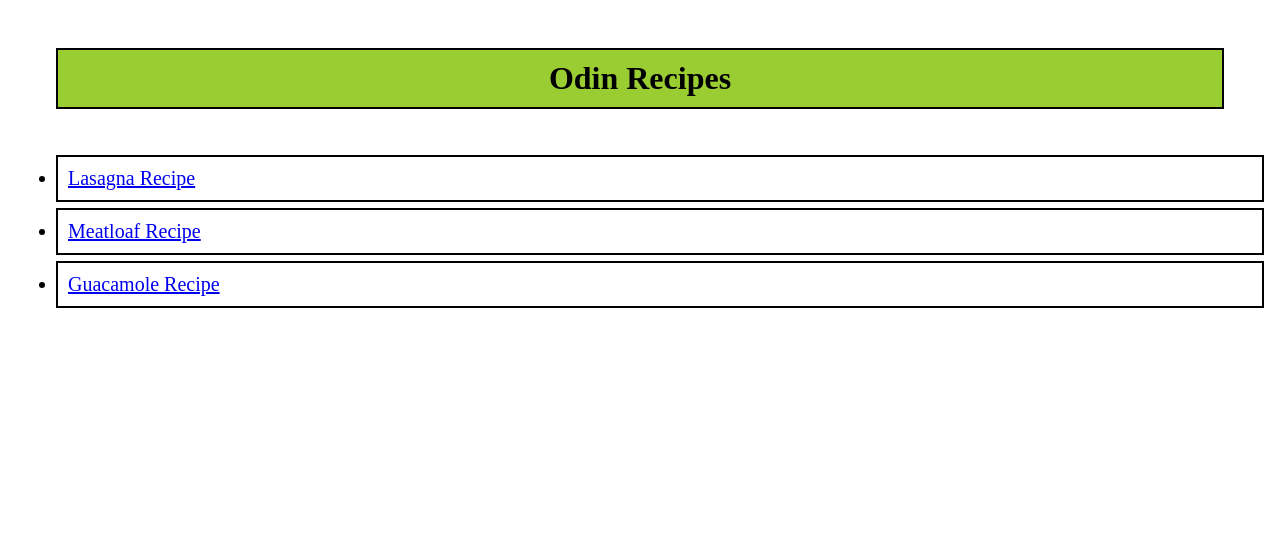
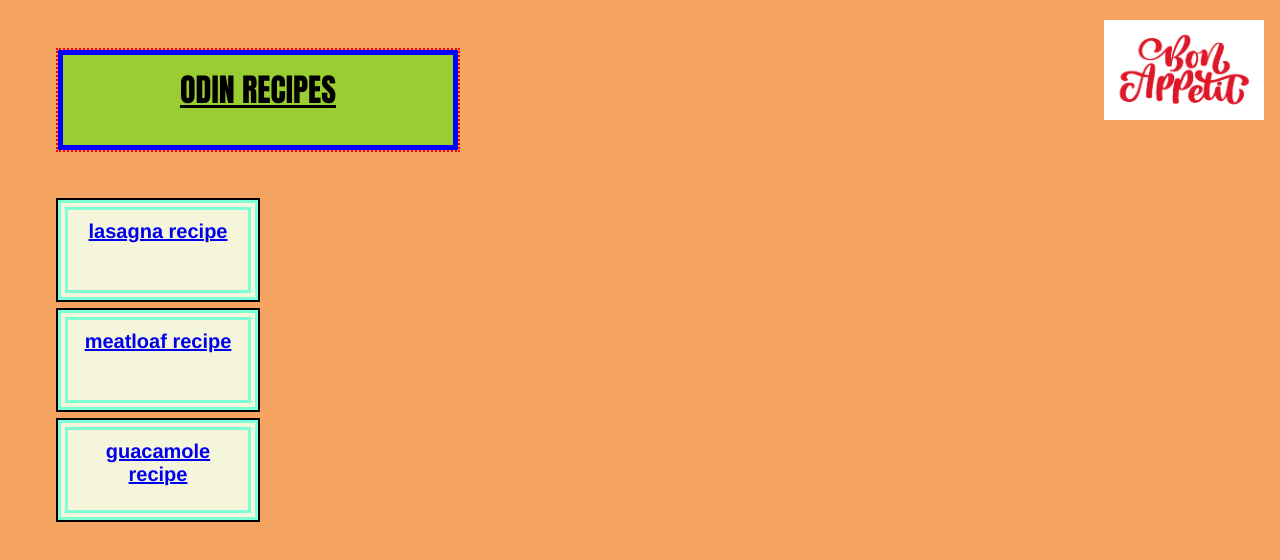
Before and after one commit to meatball-friar/odin-recipes, a plain HTML site: page index.html in a window 1280 px wide. Drawn offline with Linux system fonts and the light colour scheme.

Commit message:
Continue styling based on box model lesson

```diff
--- a/index.html
+++ b/index.html
@@ -13,5 +13,6 @@
             <li><a href="./recipes/guacamole.html">Guacamole Recipe</a></li>
         </ul>
 
+        <img class="bon-appetit" src="bon-appetit.jpg" alt="Bon appetit!">
     </body>
 </html>
--- a/styles.css
+++ b/styles.css
@@ -1,10 +1,18 @@
+* {
+    box-sizing: border-box;
+}
 h1 {
-    outline: 2px solid black;
+    outline: 2px dotted red;
     background-color: yellowgreen;
     padding: 10px;
     margin: 50px;
-    border: 50px;
+    height: 100px;
+    width: 400px;
+    border: 5px solid blue;
     text-align: center;
+    font-family:Impact, Haettenschweiler, 'Arial Narrow Bold', sans-serif;
+    text-transform: uppercase;
+    text-decoration-line: underline;
 }
 li {
     outline: 2px solid black;
@@ -12,4 +20,26 @@ li {
     margin: 10px;
     border: 20px;
     font-size: 20px;
+    background-color: beige;
+    height: 100px;
+    width: 200px;
+    border: 10px double aquamarine;
+    font-weight: bold;
+    font-family: 'Franklin Gothic Medium', 'Arial Narrow', Arial, sans-serif;
+    text-align: center;
+    text-transform: lowercase;
+    list-style-type: none;
+
 }
+body {
+    background-color: sandybrown
+}
+
+.bon-appetit {
+    position: absolute;
+    top: 20px;
+    right: 16px;
+    float: right;
+    height: 100px;
+    width: auto;
+}
```
Also changed, not shown: bon-appetit.jpg (added).
